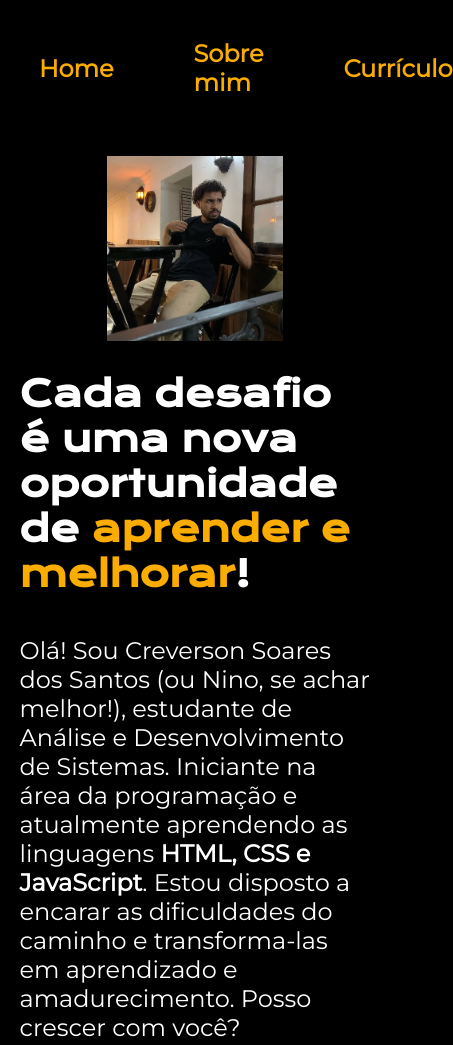
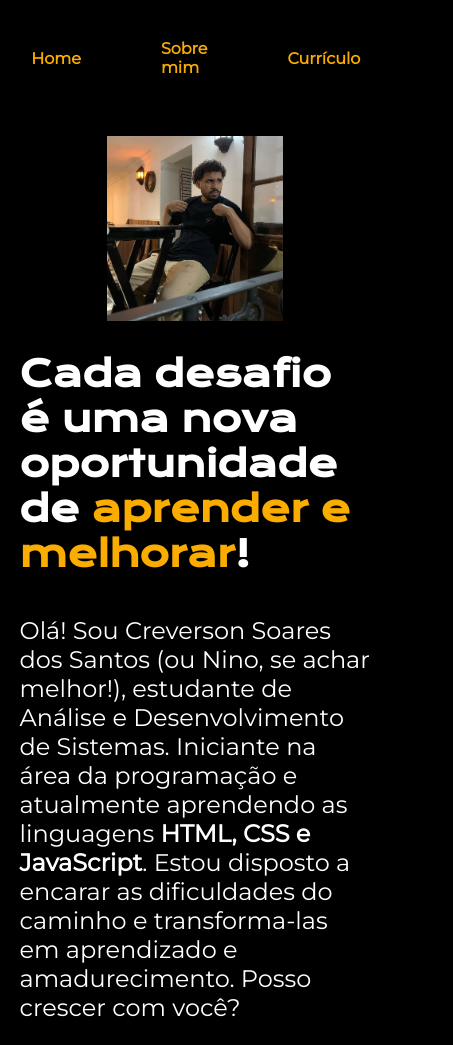
Before and after one commit to Clevisuuu/portifolio, a plain HTML site: page index.html in a window 390 px wide. Shown: the top 1045 px of the page, 453 px wide, since content can reach past the window. Drawn offline with nearby package versions, Linux system fonts and the light colour scheme.

Commit message:
Add files via upload
Alterações no dimensionamento do cabeçalho em dispositivos mobile

```diff
--- a/styles/style.css
+++ b/styles/style.css
@@ -190,11 +190,16 @@ body{
 @media (max-width: 800px) {
 
     .cabecalho {
-        padding: 10%
+        padding: 10% 8% 10% 8%;
     }
 
     .cabecalho__menu {
         align-items: center;
+    }
+
+    .cabecalho__menu__link {
+        font-size: 1rem;
+        gap: 2%;
     }
 
     .apresentacao {
```
